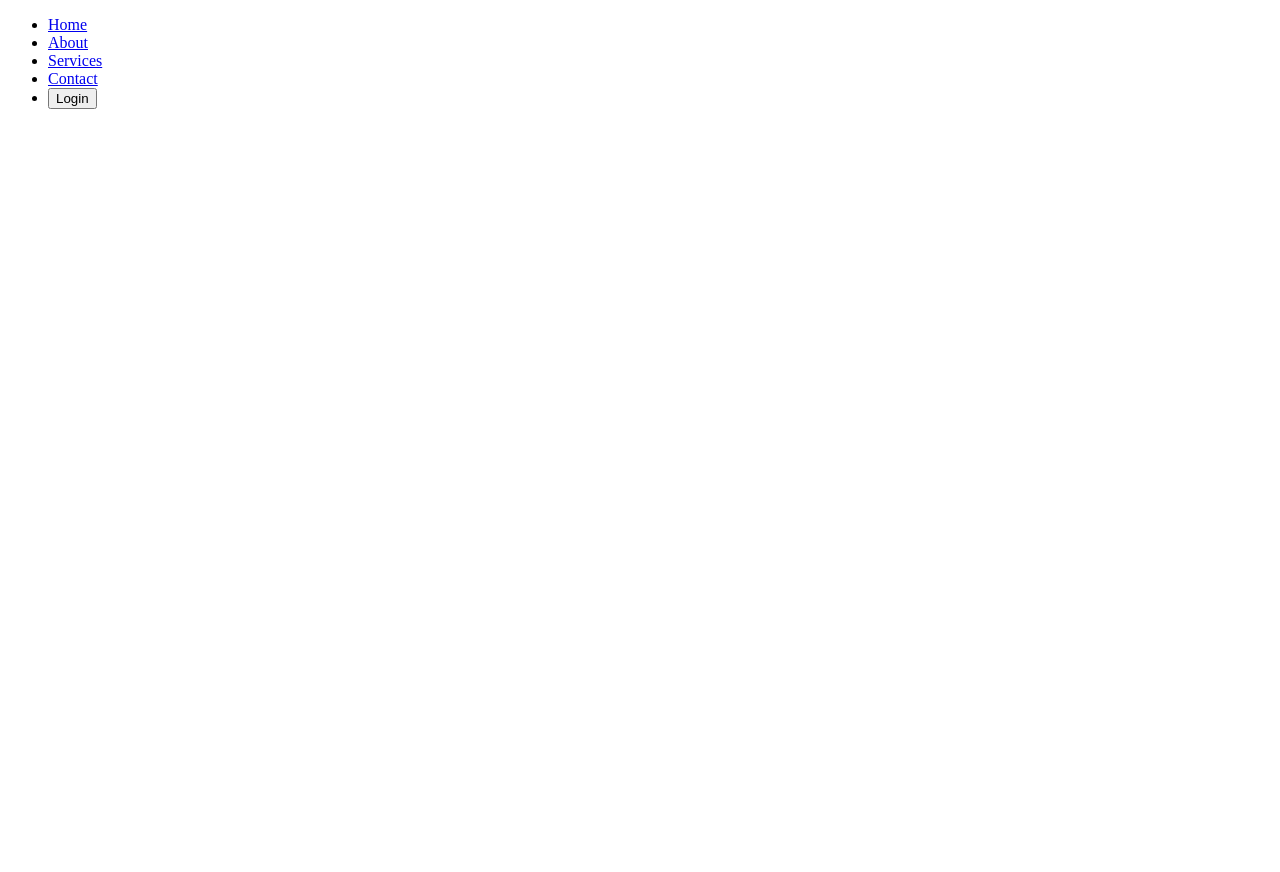
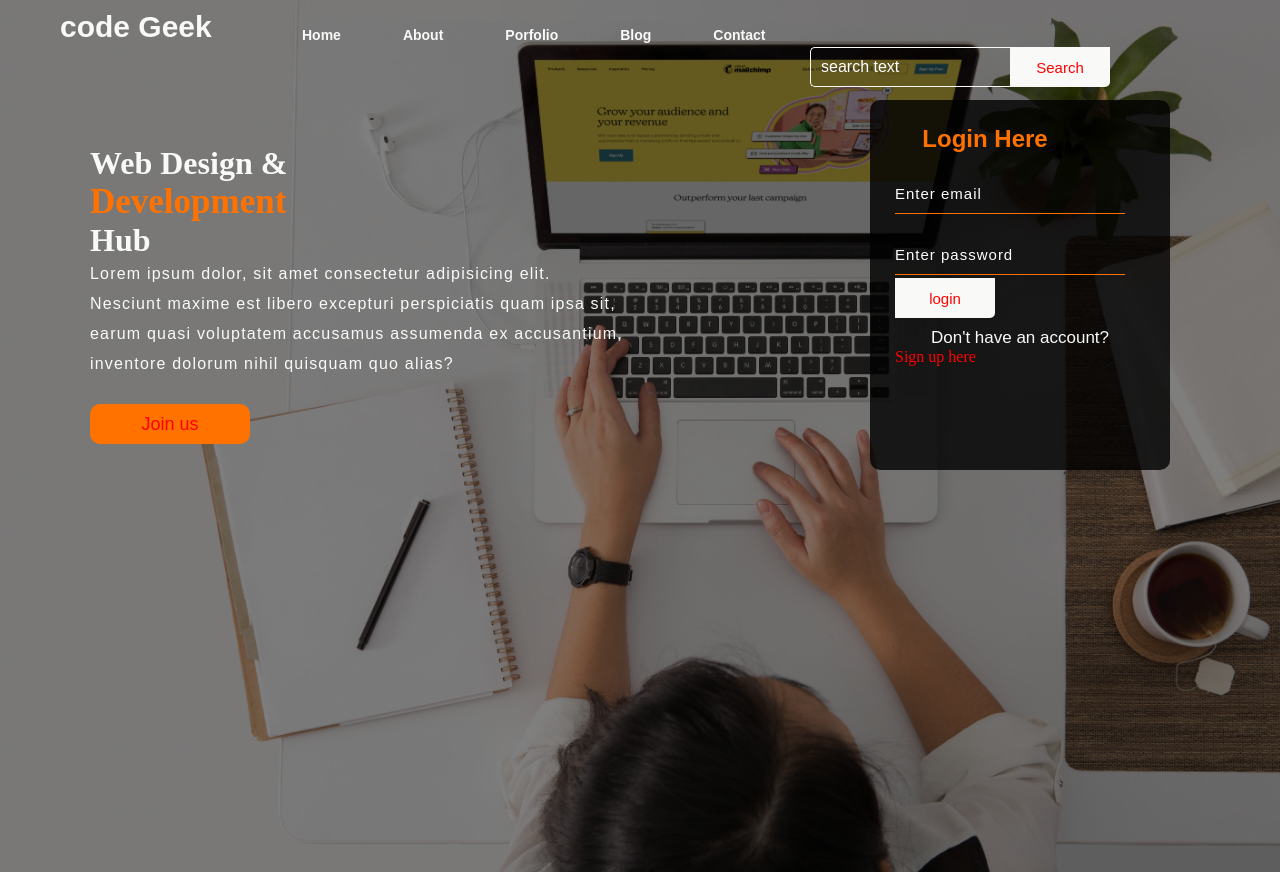
Before and after one commit to dozie2022/Landing-pages, a plain HTML site: page index.html in a window 1280 px wide. Before the commit the page ends 800 px from the top, so only its background shows below. Drawn offline with Linux system fonts and the light colour scheme.

Commit message:
My first landing page project

```diff
--- a/index.html
+++ b/index.html
@@ -8,19 +8,45 @@
     <link rel="stylesheet" href="style.css"
 </head>
 <body>
-    <div class="full-page">
+    <div class="main">
         <div class="navbar">
-            <nav>
+            <div class="icon">
+                <h2 class="logo">code Geek</h2>
+            </div>
+
+
             <ul id="MenuItems">
 <li><a href="#">Home</a></li>
 <li><a href="#">About</a></li>
-<li><a href="#">Services</a></li>
+<li><a href="#">Porfolio</a></li>
+<li><a href="#">Blog</a></li>
 <li><a href="#">Contact</a></li>
-<li><button class="login-btn" onclick="document.getElementById('login-form').style.display='block'"
-    style="width: auto;">Login</button></li>
+
             </ul>
-            </nav>
+
+            <div class="search">
+                <input class="src" type="search" placeholder="search text">
+                <a href="#"><button class="btn">Search</button></a>
+
+
         </div>
     </div>
+    <div class="content">
+        <h1>Web Design & <br><span>Development</span> <br>Hub</h1>
+        <p class="para">Lorem ipsum dolor, sit amet consectetur adipisicing elit. <br>Nesciunt maxime est libero excepturi perspiciatis quam ipsa sit, <br>earum quasi voluptatem accusamus assumenda ex accusantium, <br>inventore dolorum nihil quisquam quo alias?</p>
+                 <button class="jn"><a href="#">Join us</a></button>
+        </div>
+        <div class="form">
+            <h2>Login Here</h2>
+            <input type="email" name="Email" placeholder="Enter email">
+            <input type="password" name="" placeholder="Enter password">
+            <button class="btn"><a href="#"></a>login</button>
+                <p class="link">Don't have an account?</p>
+                <a href="#">Sign up here</a>
+
+
+        </div>
+    </div>
+
 </body>
 </html>
--- a/style.css
+++ b/style.css
@@ -1,5 +1,211 @@
-*(
-    margin:0;
-    padding:0;
-    box-sizing:border-box;
-)
+*{
+    margin: 0;
+    padding: 0;
+}
+.main{
+width: 100%;
+background: linear-gradient(to top,rgba(0,0,0,0.5)50%,rgba(0,0,0,0.5)50%),url(index6.jpg);
+background-position: center;
+background-size: cover;
+height: 109vh;
+}
+.navbar{
+    width: 1200px;
+    height: 75px;
+    margin: auto;
+}
+.icon{
+    width: 200px;
+    float: left;
+    height: 70px;
+}
+.logo{
+    color:#F9FAF8;
+    font-size: 30px;
+    font-family: Arial;
+    padding-left: 20px;
+    float: left;
+    padding-top: 10px;
+}
+#menuItems{
+    width: 400px;
+    float: left;
+    height: 70px;
+
+}
+ul{
+    float: left;
+    display: flex;
+    justify-content: center;
+    align-items: center;
+}
+ul li{
+    list-style: none;
+    margin-left: 62px;
+    margin-top: 27px;
+    font-size: 14px;
+}
+ul li a{
+    text-decoration: none;
+    color: #F9FAF8;
+    font-family: Arial;
+    font-weight: bold;
+    transition: 0.4s ease-in-out;
+}
+ul li a:hover{
+    color: blueviolet;
+}
+.search{
+    width: 330px;
+    float: left;
+    margin-left: 570px;
+
+}
+.src{
+    font-family: 'Times New Roman';
+    width: 200px;
+    height: 40px;
+    background: transparent;
+    border: 1px solid #F9FAF8;
+    margin-top: 3px;
+    color: #F9FAF8;
+    border-right: none;
+    font-size: 16px;
+    float: left;
+    padding: 10px;
+    border-bottom-left-radius: 5px;
+    border-top-left-radius: 5px;
+
+}
+.btn{
+    width: 100px;
+    height: 40px;
+    background: #F9FAF8;
+    border: 2px solid #F9FAF8;
+    margin-top: 3px;
+    color: red;
+    font-size: 15px;
+    border-bottom-right-radius: 5px;
+    border-bottom-right-radius: 5px;
+    cursor: pointer;
+}
+.src:focus{
+    outline: none;
+}
+.btn:focus{
+    outline: none;
+}
+.content{
+    width: 1200px;
+    height: auto;
+    margin: 70px;
+    color: #F9FAF8;
+    position:absolute;
+}
+.content .para{
+    padding-left: 20px;
+    padding-bottom: 25px;
+    font-family: Arial;
+    letter-spacing: 1.2px;
+    line-height: 30px;
+}
+.content .h1{
+    font-family: 'Times New Roman';
+    font-size: 50px;
+    padding-left: 20px;
+    margin-top: 9%;
+    letter-spacing: 2px;
+
+}
+.content .jn{
+    width: 160px;
+    height: 40px;
+    background: #ff7200;
+    border: none;
+    margin-bottom: 10px;
+    margin-left: 20px;
+    font-size: 18px;
+    border-radius: 10px;
+    cursor: pointer;
+}
+h1{
+    padding-left: 20px;
+
+}
+.content .cn .a{
+    text-decoration: none;
+    color: #000;
+    transition: .3s ease;
+}
+.jn:hover{
+    background-color: #F9FAF8;
+}
+.content span{
+    color: #ff7200;
+    font-size: 35px;
+}
+.form{
+    width: 250px;
+    height: 320px;
+    background: linear-gradient(to top,rgba(0,0,0,0.8)50%,rgba(0,0,0,0.8)50%);
+    position: absolute;
+    top: 100px;
+    left: 870px;
+    border-radius: 10px;
+    padding: 25px;
+}
+.form h2{
+    width: 180px;
+    font-family: sans-serif;
+    text-align: center;
+    color: #ff7200;
+    font-size: 24px;
+
+
+}
+.form input{
+    width: 230px;
+    height: 40px;
+    background: transparent;
+    border-bottom: 1px solid #ff7200;
+    border-top: none;
+    border-right: none;
+    border-left: none;
+    color: #fff;
+    font-size: 15px;
+    letter-spacing: 1px;
+    margin-top: 20px;
+    font-family: sans-serif;
+}
+.form input:focus{
+    outline: none;
+}
+::placeholder{
+    color: #fff;
+    font-family: Arial;
+}
+
+.btn a{
+    text-decoration: none;
+    color: #0002
+    font-weight: bold;
+}
+.form .link{
+    font-family: Arial, Helvetica, sans-serif;
+    font-size: 17px;
+    padding-top: 10px;
+    text-align: center;
+}
+.form .link a{
+    text-decoration: none;
+    color: #ff7200;
+}
+ p{
+    color: #F9FAF8;
+
+}
+a{
+    color: red;
+    text-decoration: none;
+    text-decoration-style: solid;
+}
```
Also changed, not shown: index1.jpeg (added), index2.jpeg (added), index3.jpeg (added), index5.jpg (added), index6.jpg (added).
